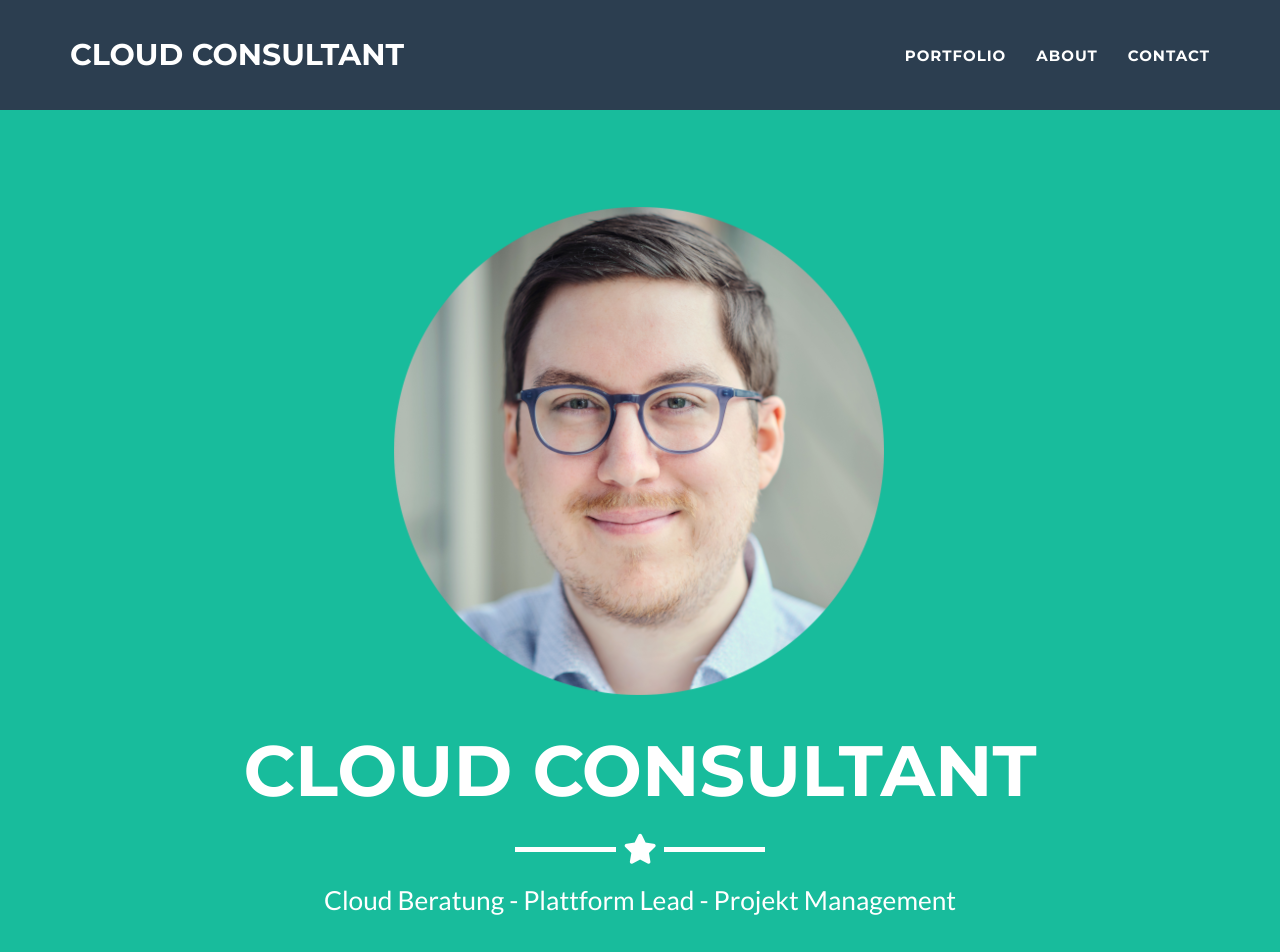
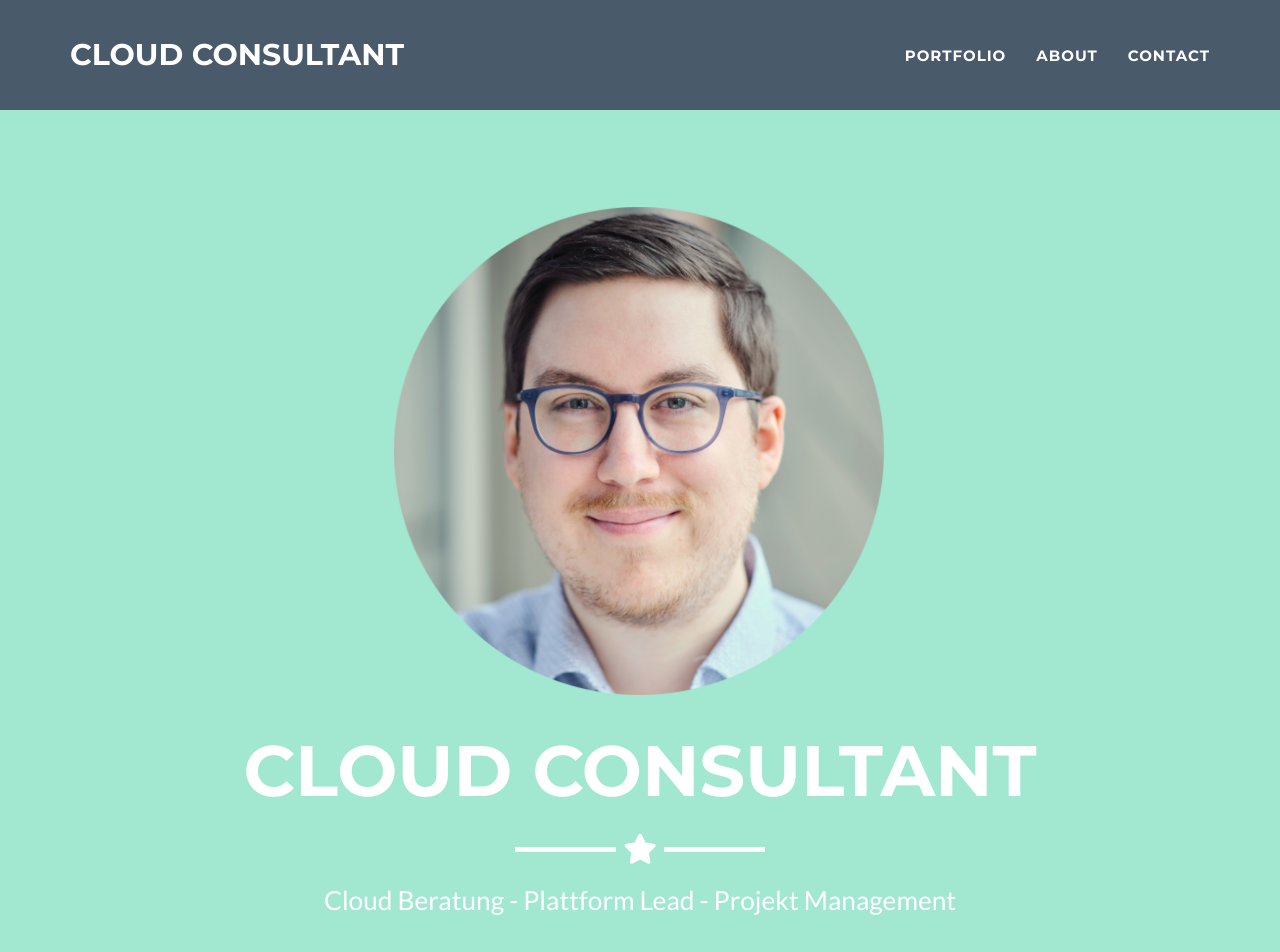
Before and after one commit to renewarnke/renewarnke.github.io, a Jekyll site: the page built from _posts/2014-07-18-project-1.markdown, in a window 1280 px wide and 1400 px high. Shown: the top 952 px of the window. Built offline with Jekyll 4.4.1, drawn with Linux system fonts in a browser that asks for light colours; our own code applies the rules of GitHub Pages for plain Markdown files.

Commit message:
changed color

```diff
--- a/_config.yml
+++ b/_config.yml
@@ -25,9 +25,9 @@ bing_verify:
 
 # Color settings (hex-codes without the leading hash-tag)
 color:
-  primary: 18bc9c #80B3FF
-  primary-rgb: "24,288,156" #"128,179,255"
-  secondary: 2c3e50 #FD6E8A
+  primary: a2e8d1 #80B3FF
+  primary-rgb: "162, 232, 209" #"128,179,255"
+  secondary: 495a6b #FD6E8A
   secondary-dark: 233140 #A2122F
 
 # Footer settings
```
